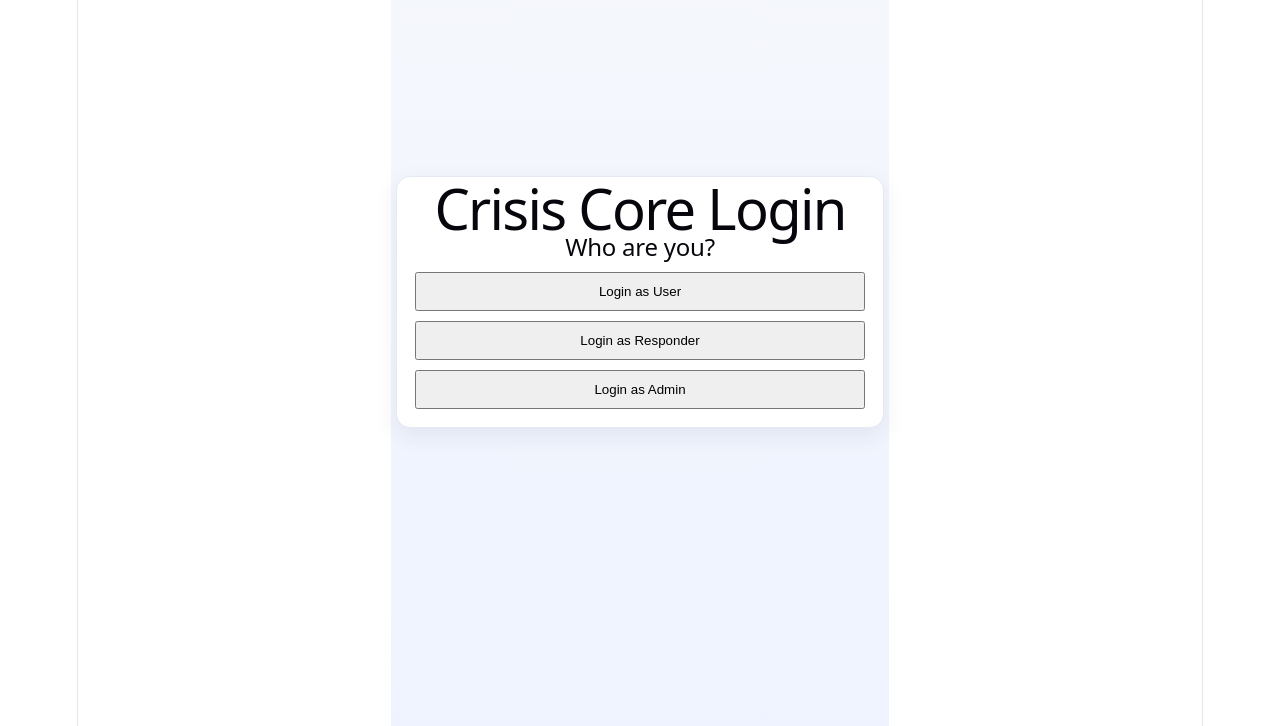
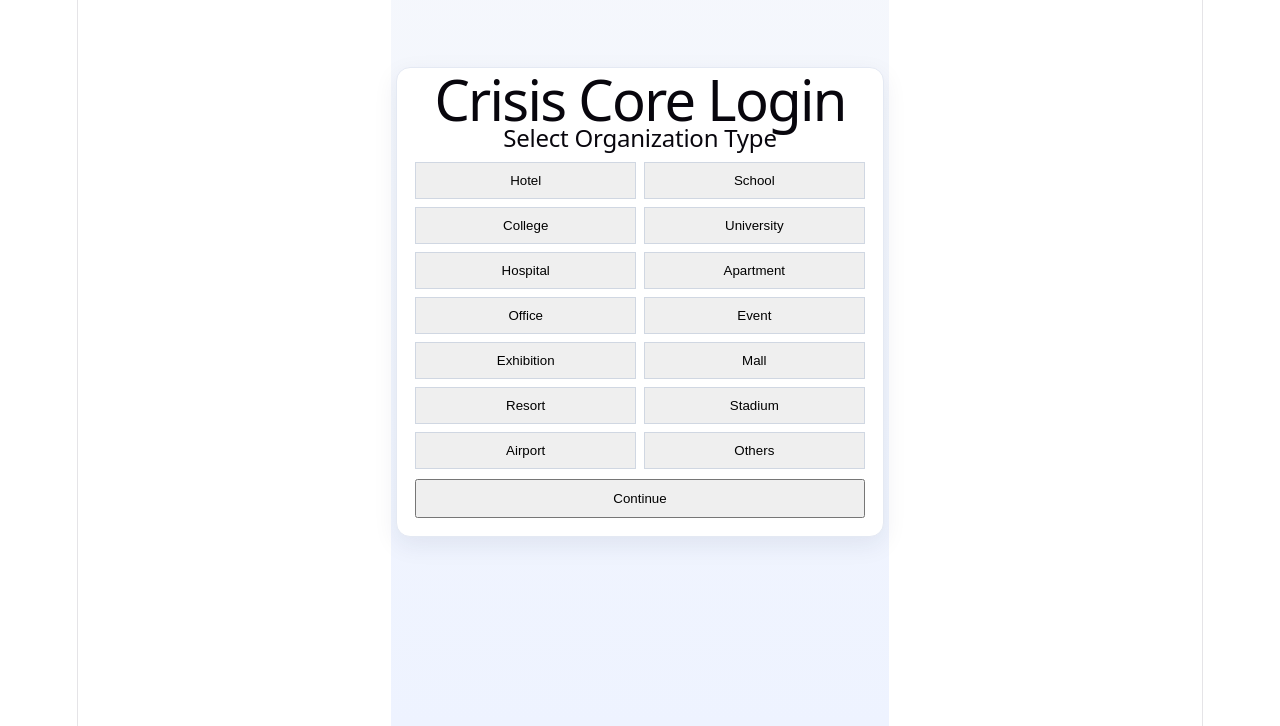
Before and after one commit to raagasree-g/crisis-core, a React (Vite) app: page / in a window 1280 px wide. Shown: the part 122-848 px from the top of the page. Built offline with nearby package versions, Linux system fonts and the light colour scheme; no server answers.

Commit message:
Add organization-first step in login flow

```diff
--- a/src/Login.jsx
+++ b/src/Login.jsx
@@ -1,7 +1,29 @@
 import { useState } from "react";
 
+const ORG_TYPES = [
+  "Hotel",
+  "School",
+  "College",
+  "University",
+  "Hospital",
+  "Apartment",
+  "Office",
+  "Event",
+  "Exhibition",
+  "Mall",
+  "Resort",
+  "Stadium",
+  "Airport",
+  "Others",
+];
+
 function Login({ setRole }) {
+  const [selectedOrgType, setSelectedOrgType] = useState(null);
+  const [customOrg, setCustomOrg] = useState("");
   const [selectedRole, setSelectedRole] = useState(null);
+
+  const [orgChoice, setOrgChoice] = useState("");
+
   const [userName, setUserName] = useState("");
   const [room, setRoom] = useState("");
   const [staffId, setStaffId] = useState("");
@@ -9,8 +31,21 @@ function Login({ setRole }) {
   const [adminCode, setAdminCode] = useState("");
   const [error, setError] = useState("");
 
-  const goBack = () => {
-    setSelectedRole(null);
+  const handleContinueOrg = () => {
+    if (!orgChoice) {
+      setError("Please select organization type.");
+      return;
+    }
+
+    if (orgChoice === "Others" && !customOrg.trim()) {
+      setError("Please enter your organization name.");
+      return;
+    }
+
+    const orgType = orgChoice === "Others" ? customOrg.trim() : orgChoice;
+    localStorage.setItem("organizationType", orgType);
+
+    setSelectedOrgType(orgType);
     setError("");
   };
 
@@ -54,26 +89,74 @@ function Login({ setRole }) {
   };
 
   return (
-    <main className="layout" style={{ gridTemplateColumns: "1fr", maxWidth: 520, placeItems: "center" }}>
-      <section className="card" style={{ width: "100%", maxWidth: 460, textAlign: "center" }}>
+    <main className="layout" style={{ gridTemplateColumns: "1fr", maxWidth: 560, placeItems: "center" }}>
+      <section className="card" style={{ width: "100%", maxWidth: 500, textAlign: "center" }}>
         <h1 style={{ marginTop: 0 }}>Crisis Core Login</h1>
 
-        {selectedRole === null ? (
+        {selectedOrgType === null ? (
           <div style={{ display: "grid", gap: 10, marginTop: 12 }}>
-            <h2 style={{ margin: 0 }}>Who are you?</h2>
-            <button onClick={() => setSelectedRole("user")} style={{ padding: "10px 14px" }}>
-              Login as User
-            </button>
-            <button onClick={() => setSelectedRole("responder")} style={{ padding: "10px 14px" }}>
-              Login as Responder
-            </button>
-            <button onClick={() => setSelectedRole("admin")} style={{ padding: "10px 14px" }}>
-              Login as Admin
+            <h2 style={{ margin: 0 }}>Select Organization Type</h2>
+            <div style={{ display: "grid", gridTemplateColumns: "repeat(2, minmax(0, 1fr))", gap: 8 }}>
+              {ORG_TYPES.map((org) => (
+                <button
+                  key={org}
+                  onClick={() => {
+                    setOrgChoice(org);
+                    setError("");
+                  }}
+                  style={{
+                    padding: "10px 12px",
+                    border: orgChoice === org ? "2px solid #0a58ca" : "1px solid #d0d7e2",
+                  }}
+                >
+                  {org}
+                </button>
+              ))}
+            </div>
+
+            {orgChoice === "Others" ? (
+              <label style={{ display: "grid", gap: 6, textAlign: "left" }}>
+                What is your organization?
+                <input
+                  value={customOrg}
+                  onChange={(e) => setCustomOrg(e.target.value)}
+                  placeholder="Enter organization name"
+                />
+              </label>
+            ) : null}
+
+            <button onClick={handleContinueOrg} style={{ padding: "10px 14px" }}>
+              Continue
             </button>
           </div>
         ) : null}
 
-        {selectedRole === "user" ? (
+        {selectedOrgType !== null && selectedRole === null ? (
+          <div style={{ display: "grid", gap: 10, marginTop: 12 }}>
+            <h2 style={{ margin: 0 }}>Select Your Role</h2>
+            <button onClick={() => { setSelectedRole("user"); setError(""); }} style={{ padding: "10px 14px" }}>
+              Login as User
+            </button>
+            <button onClick={() => { setSelectedRole("responder"); setError(""); }} style={{ padding: "10px 14px" }}>
+              Login as Responder
+            </button>
+            <button onClick={() => { setSelectedRole("admin"); setError(""); }} style={{ padding: "10px 14px" }}>
+              Login as Admin
+            </button>
+            <button
+              onClick={() => {
+                setSelectedOrgType(null);
+                setSelectedRole(null);
+                setError("");
+              }}
+              style={{ padding: "10px 14px" }}
+            >
+              ? Back to Organization
+            </button>
+          </div>
+        ) : null}
+
+        {selectedOrgType !== null && selectedRole === "user" ? (
           <div style={{ display: "grid", gap: 10, marginTop: 12, textAlign: "left" }}>
             <h2 style={{ margin: 0, textAlign: "center" }}>User Login</h2>
             <label style={{ display: "grid", gap: 6 }}>
@@ -84,16 +167,14 @@ function Login({ setRole }) {
               Room Number
               <input value={room} onChange={(e) => setRoom(e.target.value)} placeholder="203" />
             </label>
-            <button onClick={handleUserLogin} style={{ padding: "10px 14px" }}>
-              Login as Guest
-            </button>
-            <button onClick={goBack} style={{ padding: "10px 14px" }}>
-              ? Change Role
+            <button onClick={handleUserLogin} style={{ padding: "10px 14px" }}>Login as Guest</button>
+            <button onClick={() => { setSelectedRole(null); setError(""); }} style={{ padding: "10px 14px" }}>
+              ? Back to Role Selection
             </button>
           </div>
         ) : null}
 
-        {selectedRole === "responder" ? (
+        {selectedOrgType !== null && selectedRole === "responder" ? (
           <div style={{ display: "grid", gap: 10, marginTop: 12, textAlign: "left" }}>
             <h2 style={{ margin: 0, textAlign: "center" }}>Responder Login</h2>
             <label style={{ display: "grid", gap: 6 }}>
@@ -107,16 +188,14 @@ function Login({ setRole }) {
                 <option value="Medical">Medical</option>
               </select>
             </label>
-            <button onClick={handleResponderLogin} style={{ padding: "10px 14px" }}>
-              Login as Responder
-            </button>
-            <button onClick={goBack} style={{ padding: "10px 14px" }}>
-              ? Change Role
+            <button onClick={handleResponderLogin} style={{ padding: "10px 14px" }}>Login as Responder</button>
+            <button onClick={() => { setSelectedRole(null); setError(""); }} style={{ padding: "10px 14px" }}>
+              ? Back to Role Selection
             </button>
           </div>
         ) : null}
 
-        {selectedRole === "admin" ? (
+        {selectedOrgType !== null && selectedRole === "admin" ? (
           <div style={{ display: "grid", gap: 10, marginTop: 12, textAlign: "left" }}>
             <h2 style={{ margin: 0, textAlign: "center" }}>Admin Login</h2>
             <label style={{ display: "grid", gap: 6 }}>
@@ -128,11 +207,9 @@ function Login({ setRole }) {
                 placeholder="Enter code"
               />
             </label>
-            <button onClick={handleAdminLogin} style={{ padding: "10px 14px" }}>
-              Login as Admin
-            </button>
-            <button onClick={goBack} style={{ padding: "10px 14px" }}>
-              ? Change Role
+            <button onClick={handleAdminLogin} style={{ padding: "10px 14px" }}>Login as Admin</button>
+            <button onClick={() => { setSelectedRole(null); setError(""); }} style={{ padding: "10px 14px" }}>
+              ? Back to Role Selection
             </button>
           </div>
         ) : null}
```
